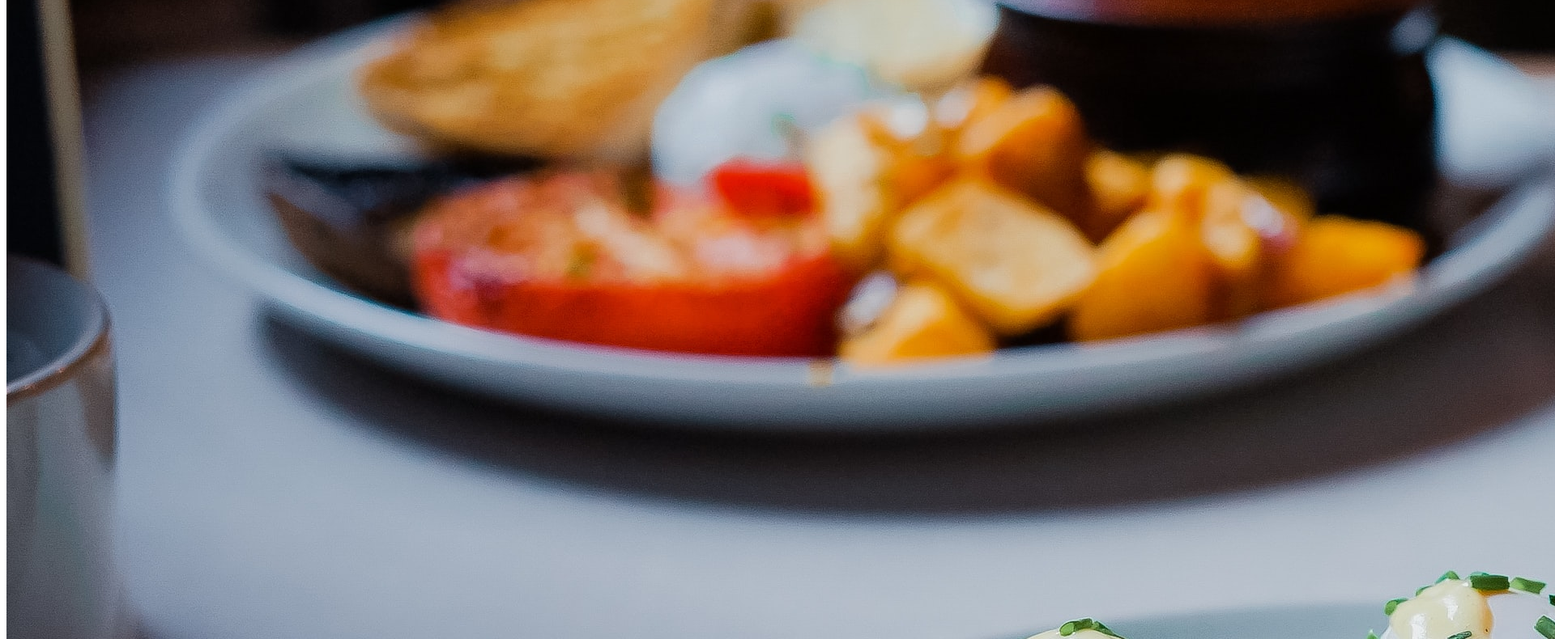
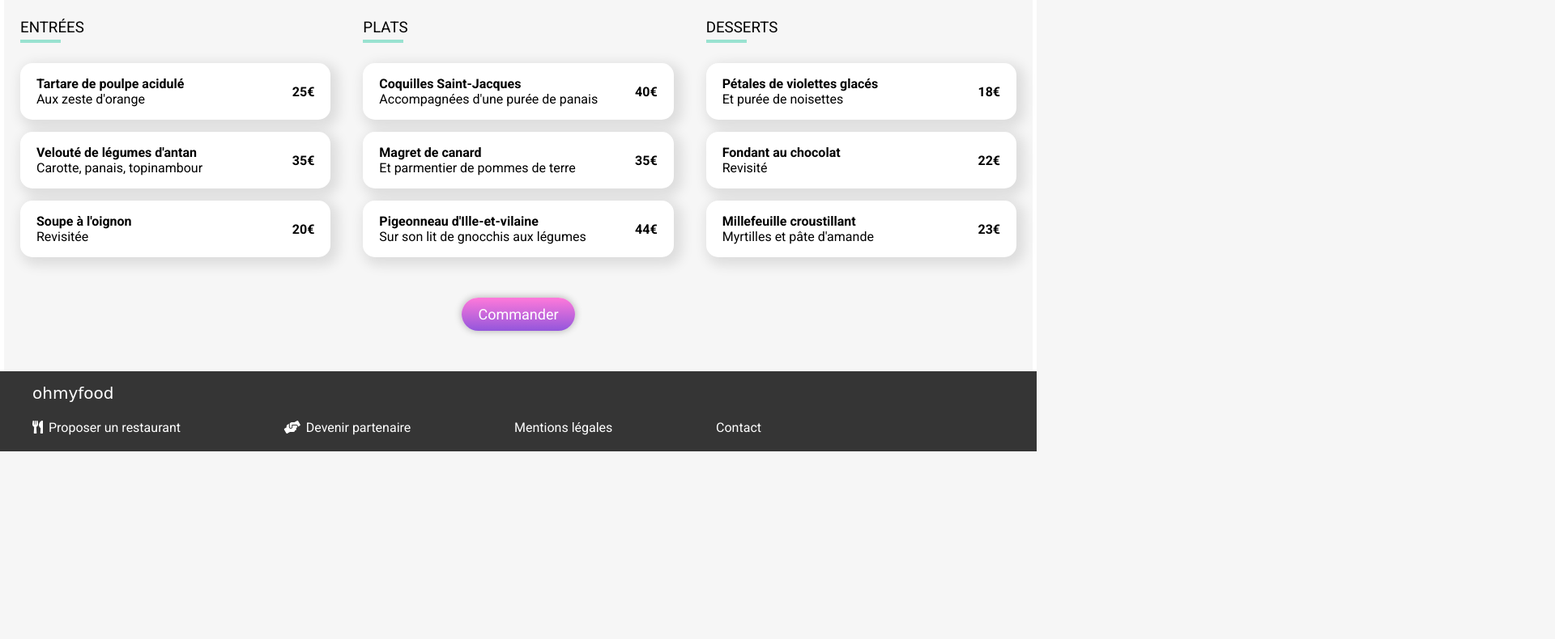
Before and after one commit to Bringgs/GuillaumeVeix_3_14062021, a plain HTML site: page pages_menu/a-la-française.html in a window 1280 px wide. Shown: the part 484-1274 px from the top of the page at 81% size, 1920 px wide, since content can reach past the window. After the commit the page ends 1042 px from the top, so only its background shows below. Drawn offline with nearby package versions, Linux system fonts and the light colour scheme; files that its build step writes are made by us from their sources; a web font is replaced by a local one.

Commit message:
Correction CSS / renommage html

```diff
--- a/pages_menu/a-la-française.html
+++ b/pages_menu/a-la-française.html
@@ -6,7 +6,7 @@
     <title>À la française</title>
 
     <!-- CSS -->
-    <link rel="stylesheet" type="text/css" href="../styles/style_menu.css">
+    <link rel="stylesheet" type="text/css" href="style/style_menu.css">
     <!-- Font Awesome -->
     <link rel="stylesheet" href="https://cdnjs.cloudflare.com/ajax/libs/font-awesome/5.13.1/css/all.min.css">
     <!-- Fonts -->
@@ -18,14 +18,14 @@
      <!-- Logo -->
      <header>
       <div class="header">
-        <div class="header__arrow-back"><a href="../index.html"><i class="fas fa-arrow-left"></i></a></div>
-          <h1 class="header__logo"><a href="../index.html">ohmyfood</a></h1>
+        <div class="header__arrow-back"><a href="index.html"><i class="fas fa-arrow-left"></i></a></div>
+          <h1 class="header__logo"><a href="index.html">ohmyfood</a></h1>
       </div>
   </header>
 
      <!-- Image -->
      <div class="img">
-       <img class="img__image" src="../img/restaurant3.jpg" alt="À la française">
+       <img class="img__image" src="img/Restaurant3.jpg" alt="À la française">
      </div>
 
      <!-- Menu -->
--- /dev/null
+++ b/style/style_menu.scss
@@ -0,0 +1,367 @@
+@mixin flexbox-center {
+  display: flex;
+  justify-content: center;
+  align-items: center;
+}
+
+@mixin button-hover {
+  opacity: 0.8;
+  cursor: pointer;
+  transition: 0.3s;
+  box-shadow: 0px 0px 10px 0px rgba(0, 0, 0, 0.6);
+}
+
+@mixin button-style {
+  opacity: 1;
+  background: $gradient;
+  color: white;
+  padding: 0 20px;
+  border-radius: 200px;
+  box-shadow: 0px 0px 10px 0px rgba(0, 0, 0, 0.3);
+}
+
+$color-primary: #9356dc;
+$color-secondary: #ff79da;
+$color-tertiary: #99e2d0;
+$gradient: linear-gradient(
+  180deg,
+  rgba(255, 121, 218, 1) 0%,
+  rgba(147, 86, 220, 1) 100%
+);
+
+body {
+  font-family: "Roboto", sans-serif;
+  margin: 0;
+  background: #f6f6f6;
+  @include flexbox-center;
+  flex-direction: column;
+}
+
+* a {
+  text-decoration: none;
+  color: white;
+}
+
+header {
+  z-index: 10;
+  background: white;
+  width: 100%;
+  .header {
+    box-shadow: 0px 5px 6px 0px rgba(0, 0, 0, 0.2);
+    position: relative;
+    @include flexbox-center();
+    height: 80px;
+    width: 100%;
+    &__arrow-back {
+      width: 50px;
+      height: 50px;
+      position: absolute;
+      left: 35px;
+      top: 40%;
+      font-size: 20px;
+      & a {
+        color: #000;
+      }
+    }
+    &__logo {
+      font-family: "Shrikhand", cursive;
+      margin: 0;
+      & a {
+        color: #000;
+      }
+    }
+  }
+}
+
+.img {
+  width: 100%;
+  height: 50vh;
+  &__image {
+    margin-top: -80px;
+    width: 100%;
+    height: 100%;
+    object-fit: cover;
+  }
+}
+
+#menu {
+  background: white;
+  width: 100%;
+  @include flexbox-center;
+}
+
+.menu {
+  margin-top: -200px;
+  padding: 0 20px;
+  width: 100%;
+  max-width: 1230px;
+  border-radius: 30px 30px 0 0;
+  background-color: #f6f6f6;
+  &__header {
+    display: flex;
+    flex-direction: row;
+    align-items: center;
+    justify-content: space-between;
+    &__title {
+      font-family: "Shrikhand", cursive;
+    }
+    &__heart {
+      .heart {
+        width: 30px;
+        stroke-width: 30;
+        stroke: black;
+        fill: white;
+        cursor: pointer;
+      }
+      .heart-full {
+        position: absolute;
+        fill: url(#text-fill);
+        stroke: none;
+      }
+      .heart-empty {
+        position: relative;
+        &:hover {
+          opacity: 0;
+          transition: 0.5s;
+        }
+      }
+    }
+  }
+  &__grid {
+    display: grid;
+    grid-gap: 40px;
+    &__bloc {
+      display: grid;
+      grid-gap: 15px;
+    }
+    &__title {
+      & h3 {
+        position: relative;
+        font-weight: 400;
+        text-transform: uppercase;
+        &::after {
+          content: "";
+          width: 50px;
+          height: 4px;
+          background: #99e2d0;
+          position: absolute;
+          z-index: 20;
+          left: 0px;
+          bottom: -8px;
+        }
+      }
+    }
+    &__case {
+      position: relative;
+      cursor: pointer;
+      overflow: hidden;
+      display: flex;
+      justify-content: space-between;
+      align-items: center;
+      width: 100%;
+      height: 70px;
+      border-radius: 15px;
+      background-color: white;
+      box-shadow: 5px 5px 15px 5px rgba(0, 0, 0, 0.1);
+      &:hover .validation__box {
+        @include flexbox-center;
+        animation: slide-left 0.5s ease;
+        transform-origin: right;
+      }
+      &:hover .menu__case__price {
+        padding-right: 70px;
+        transition: 0.5s ease;
+      }
+      .validation__box {
+        display: none;
+        position: absolute;
+        background: $color-tertiary;
+        border-radius: 0 15px 15px 0;
+        right: 0px;
+        padding: 0 13px;
+        height: 100%;
+        i {
+          font-size: 30px;
+          color: white;
+          transform: rotate(180deg);
+          animation: rotate 0.5s both;
+        }
+      }
+    }
+  }
+  &__case {
+    &__dish {
+      margin-left: 20px;
+      white-space: nowrap;
+      overflow: hidden;
+      & p {
+        margin: 0;
+        text-overflow: ellipsis;
+        overflow: hidden;
+      }
+
+      &-title {
+        font-weight: bold;
+      }
+    }
+    &__price {
+      padding-right: 20px;
+      font-weight: bold;
+      padding-left: 7px;
+    }
+  }
+  &__contain-button {
+    @include flexbox-center;
+    width: 100%;
+  }
+  &__button {
+    @include button-style;
+    padding: 10px 20px;
+    margin: 50px 0;
+    font-size: 18px;
+    &:hover {
+      @include button-hover;
+    }
+  }
+}
+
+.dish-and-price {
+  width: 100%;
+  display: flex;
+  justify-content: space-between;
+  align-items: center;
+}
+
+@keyframes rotate {
+  0% {
+    transform: rotate(0);
+  }
+  100% {
+    transform: rotate(360deg);
+  }
+}
+
+@keyframes slide-left {
+  0% {
+    transform: scaleX(0);
+  }
+  100% {
+    transform: scaleX(-50px);
+  }
+}
+
+@keyframes opacity {
+  0% {
+    opacity: 0;
+  }
+  100% {
+    opacity: 1;
+  }
+}
+
+.appears-with-opacity {
+  animation: opacity 1s both;
+}
+
+#case-1 {
+  animation-delay: 0.1s;
+}
+
+#case-2 {
+  animation-delay: 0.2s;
+}
+
+#case-3 {
+  animation-delay: 0.3s;
+}
+
+#case-4 {
+  animation-delay: 0.4s;
+}
+
+#case-5 {
+  animation-delay: 0.5s;
+}
+
+#case-6 {
+  animation-delay: 0.6s;
+}
+
+#case-7 {
+  animation-delay: 0.7s;
+}
+
+#case-8 {
+  animation-delay: 0.8s;
+}
+
+#case-9 {
+  animation-delay: 0.9s;
+}
+
+.footer {
+  width: 100%;
+  background-color: #353535;
+  @include flexbox-center;
+  &__bloc {
+    padding: 0 40px;
+    width: 100%;
+    max-width: 1200px;
+    & .logo {
+      font-family: "Shrikhand", cursive;
+      color: white;
+      font-size: 20px;
+      padding: 15px 0;
+    }
+    &-links {
+      display: flex;
+      flex-direction: column;
+      width: 100%;
+    }
+    &-link {
+      display: flex;
+      align-items: center;
+      display: flex;
+      flex-direction: row;
+      text-align: center;
+      color: white;
+      height: 30px;
+      cursor: pointer;
+      &:hover .footer__bloc-link__title {
+        text-decoration: underline;
+      }
+      & i {
+        margin-right: 7px;
+      }
+      &__title {
+        font-size: 16px;
+        font-weight: 400;
+      }
+    }
+  }
+}
+
+@media screen and (min-width: 1100px) {
+  .menu {
+    margin-top: -60px;
+  }
+  .menu__grid {
+    display: grid;
+    grid-template-columns: repeat(3, 1fr);
+    grid-template-rows: 1fr;
+  }
+  .img__image {
+    margin-top: 0;
+  }
+  .footer {
+    &__bloc {
+      margin-bottom: 15px;
+      &-links {
+        display: flex;
+        justify-content: space-between;
+        flex-direction: row;
+        max-width: 900px;
+      }
+    }
+  }
+}
```
Also changed, not shown: index.html (+5 -5 lines), pages_menu/la-note-enchantee.html (+4 -4 lines), pages_menu/la-palette-du-gout.html (+4 -4 lines), pages_menu/le-delice-des-sens.html (+4 -4 lines), style/style_index.css, style/style_menu.css (added), 2 other files.
